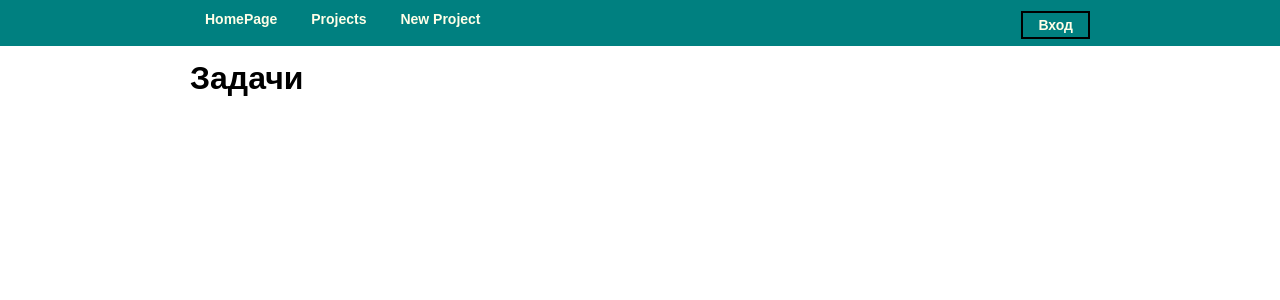
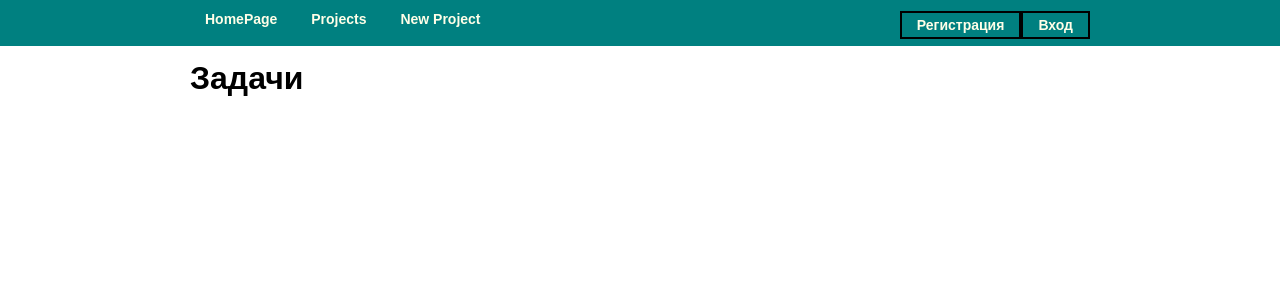
Before and after one commit to Colorados/IssueTracker, a Django app: page / in a window 1280 px wide. Shown: the top 300 px of the page. Run offline with Django 3.2, Linux system fonts and the light colour scheme; data that the repository does not hold is empty; parts of the project's set-up code (start-up, migrations or seed data) failed here and were passed over; some libraries are stand-ins or nearby versions.

Commit message:
Перенаправление изменено с использованием пространства имён Добавлена опция входа и регистрации пользователя

```diff
--- a/source/issue_tracker/templates/base.html
+++ b/source/issue_tracker/templates/base.html
@@ -14,15 +14,15 @@
 <nav class="navbar">
     <div class="container">
         <ul class="menu">
-            <li><a href="{% url 'home' %}">HomePage</a></li>
-            <li><a href="{% url 'project_list_view' %}">Projects</a></li>
-            <li><a href="{% url 'project_create' %}">New Project</a></li>
+            <li><a href="{% url 'issue_tracker:home' %}">HomePage</a></li>
+            <li><a href="{% url 'issue_tracker:project_list_view' %}">Projects</a></li>
+            <li><a href="{% url 'issue_tracker:project_create' %}">New Project</a></li>
             {% if user.is_authenticated %}
                 {% block menu_links %}{% endblock %}
-                <li class="menu-right"><a href="{% url 'logout' %}" class="nav-link">Выход</a></li>
-{#               <li class="menu-right">Привет, {{ user.username }}!</li>#}
+                <li class="menu-right"><a href="{% url 'accounts:logout' %}?next={{ request.get_full_path }}" class="nav-link">Выход</a></li>
             {% else %}
-                <li class="menu-right"><a href="{% url 'login' %}" class="nav-link">Вход</a></li>
+                <li class="menu-right"><a href="{% url 'accounts:login' %}?next={{ request.get_full_path }}" class="nav-link">Вход</a></li>
+                <li class="menu-right"><a href="{% url 'accounts:create' %}?next={{ request.get_full_path }}" class="nav-link">Регистрация</a></li>
             {% endif %}
             {% block menu %}  {% endblock %}
         </ul>
```
